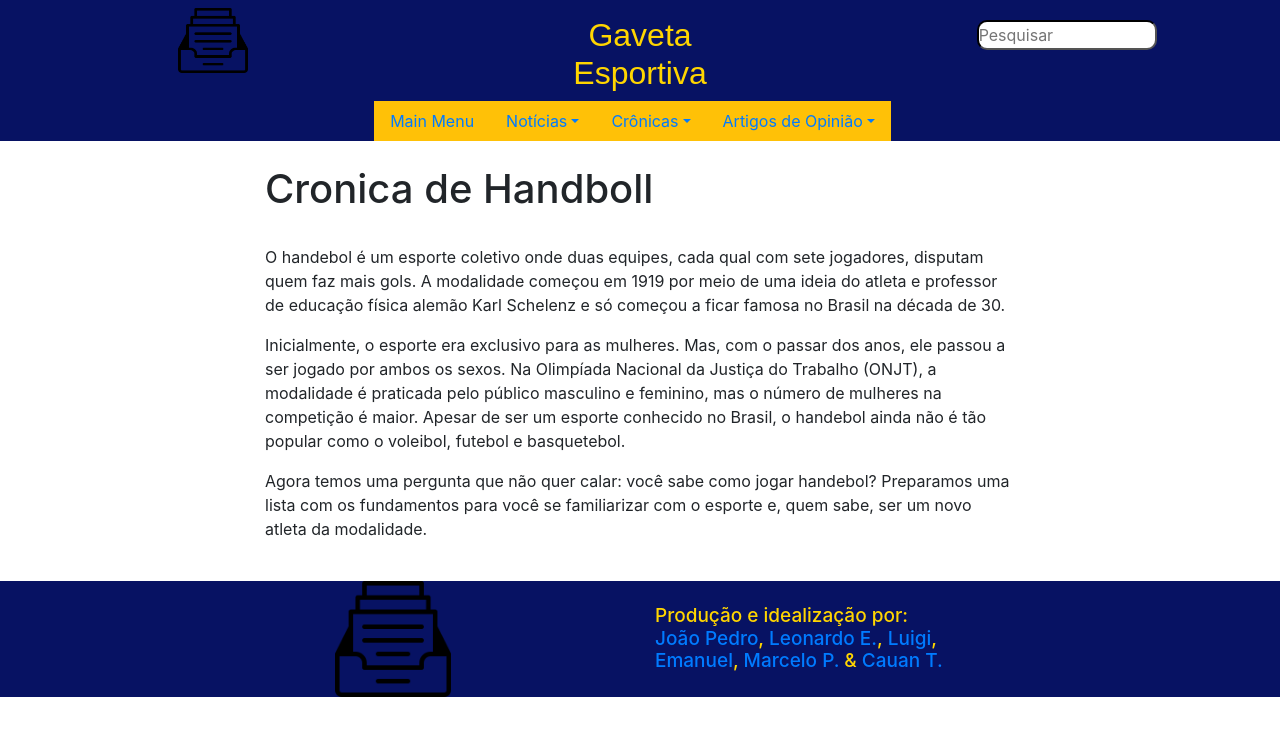
After one commit to senacrs-emti/2022-1T-jornal-G2, a PHP site: page /emanuelcronica.php in a window 1280 px wide. The commit adds this page. Shown: the top 736 px of the page. Run offline with PHP 8.4, Linux system fonts and the light colour scheme.

Commit message:
Acabou
Artigo de opinião e cronica feitos

```diff
--- a/a.txt
+++ /dev/null
@@ -1,2 +0,0 @@
-Tutoriais para o bootstrap
-center-align = class para deixar as coisas
--- /dev/null
+++ b/emanuelcronica.php
@@ -0,0 +1,17 @@
+<?php
+// include de header
+include_once './includes/_header.php';
+// parte do conteudo da pagina
+?>
+
+<main class="container-fluid">
+    <h1 class="emanuelmargin pt-4 pb-4">Cronica de Handboll</h1>
+    <p class="emanuelmargin">O handebol é um esporte coletivo onde duas equipes, cada qual com sete jogadores, disputam quem faz mais gols. A modalidade começou em 1919 por meio de uma ideia do atleta e professor de educação física alemão Karl Schelenz e só começou a ficar famosa no Brasil na década de 30.</p>
+    <p class="emanuelmargin">Inicialmente, o esporte era exclusivo para as mulheres. Mas, com o passar dos anos, ele passou a ser jogado por ambos os sexos. Na Olimpíada Nacional da Justiça do Trabalho (ONJT), a modalidade é praticada pelo público masculino e feminino, mas o número de mulheres na competição é maior. Apesar de ser um esporte conhecido no Brasil, o handebol ainda não é tão popular como o voleibol, futebol e basquetebol. </p>
+    <p class="emanuelmargin pb-4">Agora temos uma pergunta que não quer calar: você sabe como jogar handebol? Preparamos uma lista com os fundamentos para você se familiarizar com o esporte e, quem sabe, ser um novo atleta da modalidade.</p>
+
+</main>
+
+<?php
+// include do footer
+include_once './includes/_footer.php';
--- a/includes/_header.php
+++ b/includes/_header.php
@@ -42,7 +42,7 @@
   <li class="nav-item dropdown badge-warning">
     <a class="nav-link dropdown-toggle" data-toggle="dropdown" href="#" role="button" aria-expanded="false">Crônicas</a>
     <div class="dropdown-menu">
-      <a class="dropdown-item" href="#">Action</a>
+      <a class="dropdown-item" href="emanuelcronica.php">Emanuel Crônica</a>
       <a class="dropdown-item" href="#">Another action</a>
       <a class="dropdown-item" href="#">Something else here</a>
     </div>
@@ -50,7 +50,7 @@
   <li class="nav-item dropdown badge-warning">
     <a class="nav-link dropdown-toggle" data-toggle="dropdown" href="#" role="button" aria-expanded="false">Artigos de Opinião</a>
     <div class="dropdown-menu">
-      <a class="dropdown-item" href="#">Action</a>
+      <a class="dropdown-item" href="emanuelartopi.php">Emanuel artigo opinião</a>
       <a class="dropdown-item" href="#">Another action</a>
       <a class="dropdown-item" href="#">Something else here</a>
     </div>
--- a/style.css
+++ b/style.css
@@ -38,9 +38,6 @@ main .carrouselnopadding{
 }
 main .carrousel0{
     margin-top: 4%;
-}
-main #carrouselimg{
-
 }
 main .cardimg{
     height: 50%;
@@ -98,3 +95,9 @@ footer #parte1{
     font-size: 14px;
 }
 /* emanuel noticia */
+/* emanuel cronica */
+.emanuelmargin{
+    padding-left: 20%;
+    padding-right: 20%;
+}
+/* emanuel cronica */
```
Also changed, not shown: emanuelartopi.php (added, +14 -0 lines).
